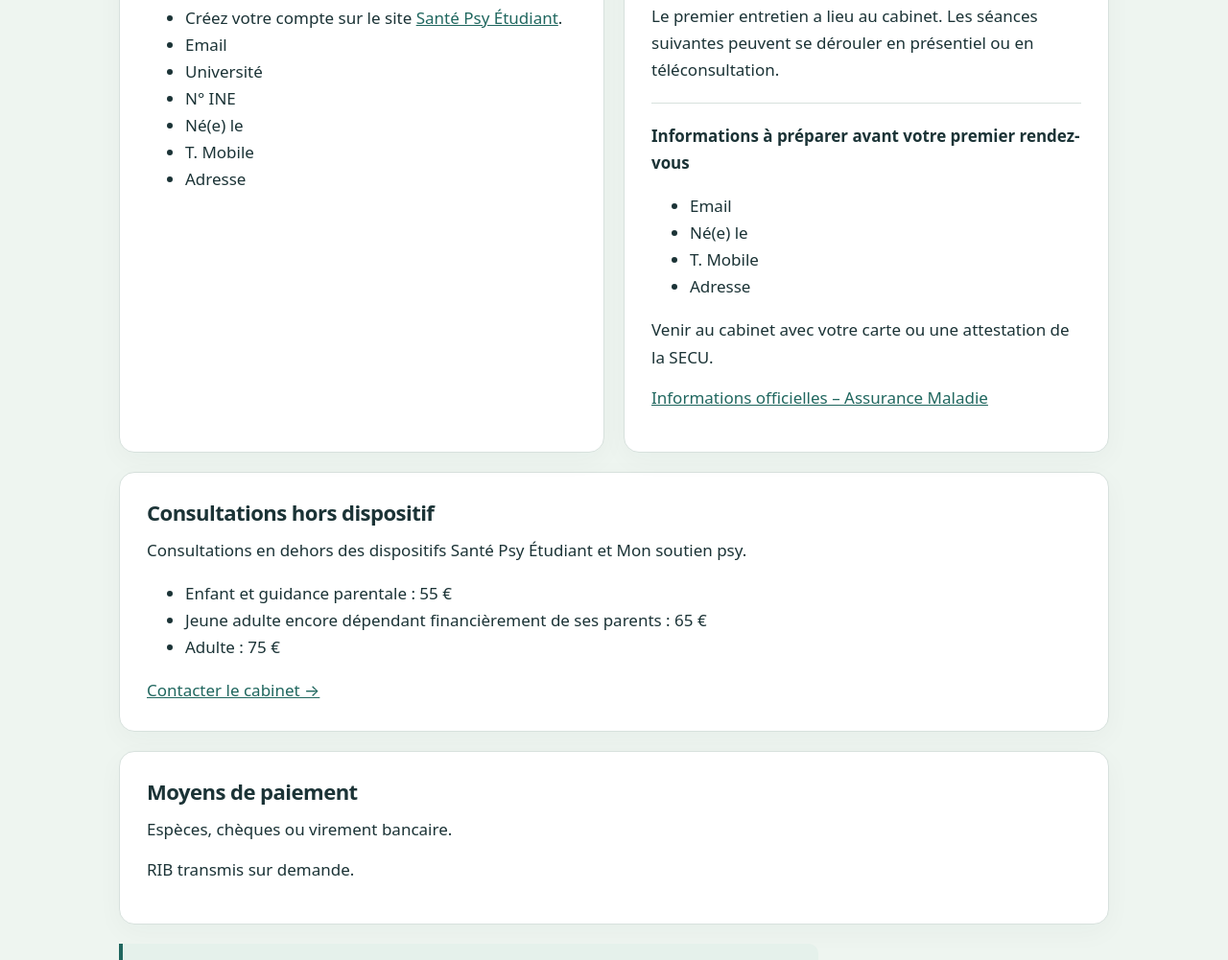
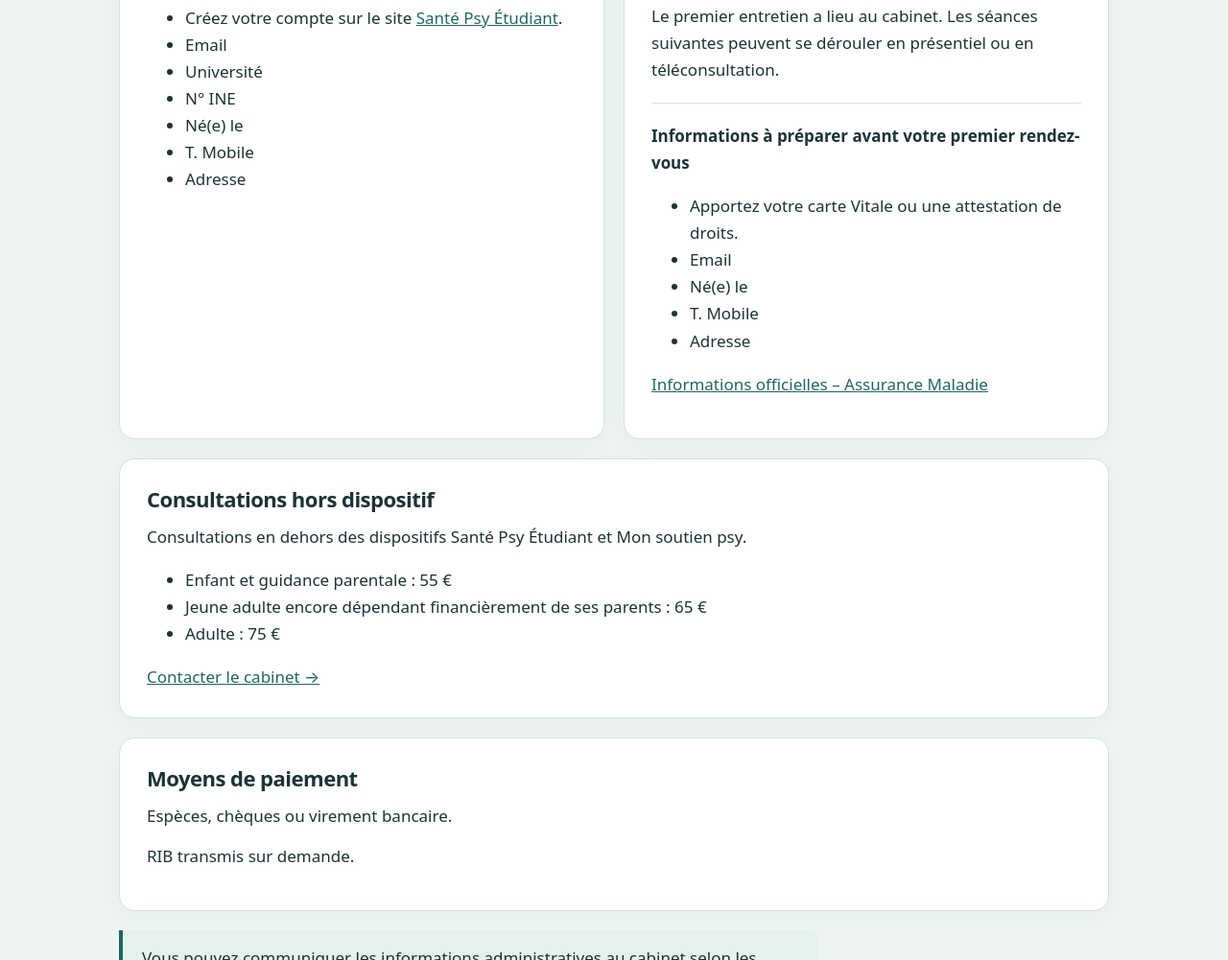
Before and after one commit to sylvainroypsy/sylvainroypsy.github.io, a plain HTML site: page index.html in a window 1280 px wide. Shown: the part 3119-4120 px from the top of the page at 96% size. Drawn offline with Linux system fonts and the light colour scheme.

Commit message:
Placer la carte Vitale en première puce Mon soutien psy

```diff
--- a/index.html
+++ b/index.html
@@ -26,7 +26,7 @@
 <article class="card"><h3>Santé Psy Étudiant</h3><p>Jusqu’à 12 séances gratuites par année universitaire, sans avance de frais, pour les étudiants.</p><p>Tous les entretiens peuvent avoir lieu au cabinet ou en téléconsultation.</p>
 <hr class="modality-divider"><h4 id="etudiant">Informations à préparer avant votre premier rendez-vous</h4><ul><li>Créez votre compte sur le site <a href="https://santepsy.etudiant.gouv.fr/" rel="noopener noreferrer">Santé Psy Étudiant</a>.</li><li>Email</li><li>Université</li><li>N° INE</li><li>Né(e) le</li><li>T. Mobile</li><li>Adresse</li></ul></article>
 <article class="card"><h3>Mon soutien psy</h3><p>Jusqu’à 12 séances par année civile prises en charge par l’Assurance Maladie et votre mutuelle.</p><p>Chaque séance coûte 50 €. Elles sont remboursées à 60% par l'assurance maladie et 40% par votre mutuelle.</p><p>Pour les personnes concerné par la CMU les séances sont prit en charge par l'assurance maladie à 100% sans avance de fonds et payé directement au psychologue.</p><p>Le premier entretien a lieu au cabinet. Les séances suivantes peuvent se dérouler en présentiel ou en téléconsultation.</p>
-<hr class="modality-divider"><h4 id="soutien">Informations à préparer avant votre premier rendez-vous</h4><ul><li>Email</li><li>Né(e) le</li><li>T. Mobile</li><li>Adresse</li></ul><p>Venir au cabinet avec votre carte ou une attestation de la SECU.</p><p><a href="https://www.ameli.fr/assure/remboursements/rembourse/remboursement-seance-psychologue-mon-soutien-psy" rel="noopener noreferrer">Informations officielles – Assurance Maladie</a></p></article>
+<hr class="modality-divider"><h4 id="soutien">Informations à préparer avant votre premier rendez-vous</h4><ul><li>Apportez votre carte Vitale ou une attestation de droits.</li><li>Email</li><li>Né(e) le</li><li>T. Mobile</li><li>Adresse</li></ul><p><a href="https://www.ameli.fr/assure/remboursements/rembourse/remboursement-seance-psychologue-mon-soutien-psy" rel="noopener noreferrer">Informations officielles – Assurance Maladie</a></p></article>
 </div>
 <article class="card modality-wide"><h3>Consultations hors dispositif</h3><p>Consultations en dehors des dispositifs Santé Psy Étudiant et Mon soutien psy.</p><ul><li>Enfant et guidance parentale : 55 €</li><li>Jeune adulte encore dépendant financièrement de ses parents : 65 €</li><li>Adulte : 75 €</li></ul><a href="#contact">Contacter le cabinet →</a></article>
 <article class="card modality-wide"><h3>Moyens de paiement</h3><p>Espèces, chèques ou virement bancaire.</p><p>RIB transmis sur demande.</p></article>
```
